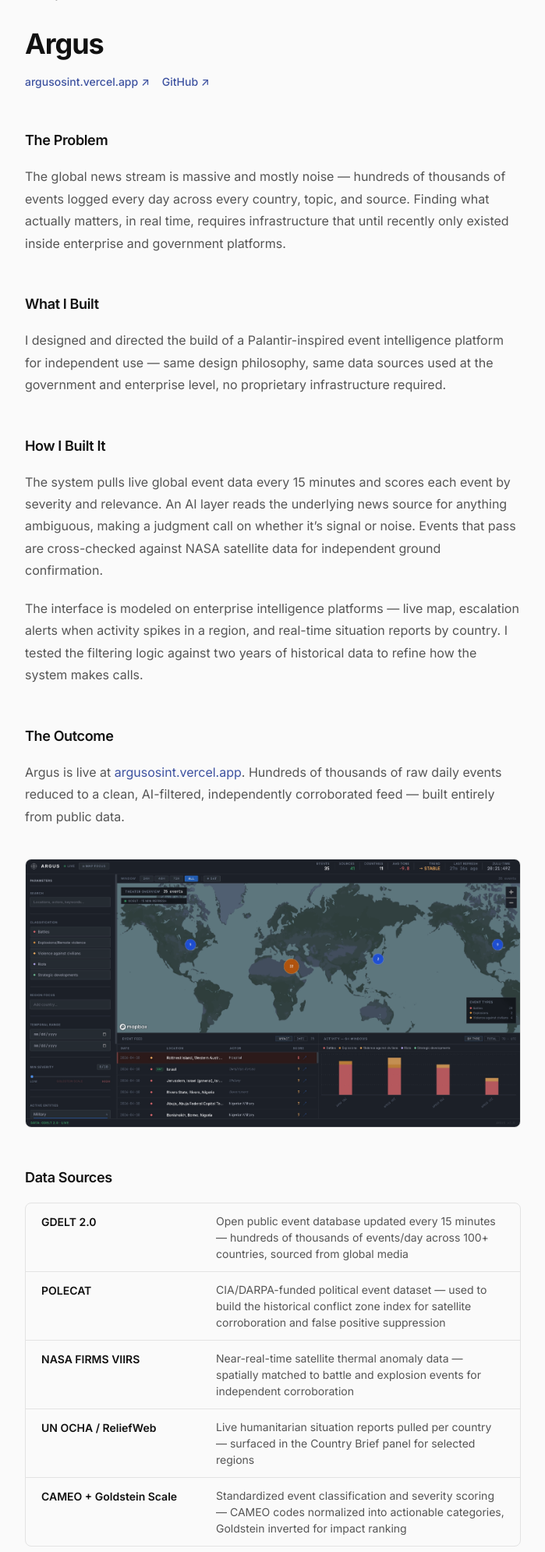
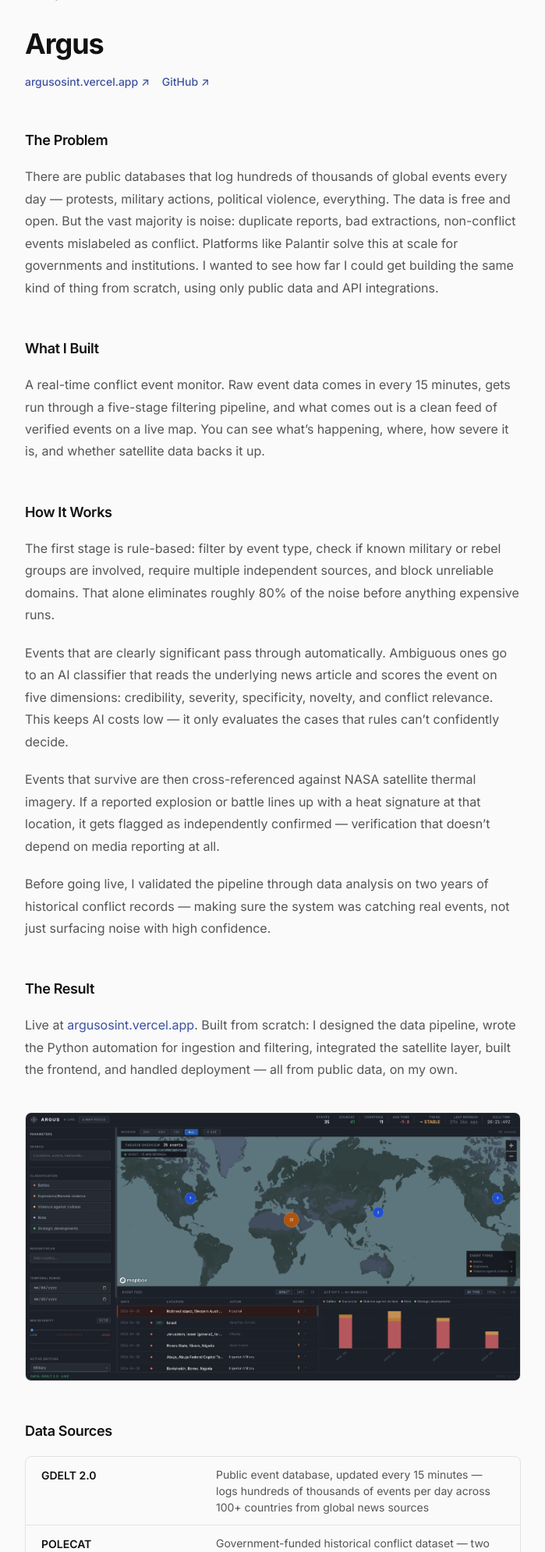
Before and after one commit to dylanglatt/dylanglatt.com, a Flask app: page /work/argus in a window 1280 px wide. Shown: the part 68-2058 px from the top of the page at 78% size, without its empty margins (290-989 px from the left). Run offline with Flask 3, Linux system fonts and the light colour scheme.

Commit message:
Rewrite project cards and case studies for clarity

```diff
--- a/static/css/main.css
+++ b/static/css/main.css
@@ -578,6 +578,17 @@ ul { list-style: none; }
   line-height: 1.1;
   color: #FFFFFF;
   margin-bottom: 0;
+}
+
+.hero-tagline {
+  font-family: 'Inter', sans-serif;
+  font-size: clamp(0.95rem, 1.5vw, 1.1rem);
+  font-weight: 400;
+  color: rgba(255, 255, 255, 0.72);
+  margin-top: var(--sp-3);
+  margin-bottom: 0;
+  letter-spacing: 0.01em;
+  line-height: 1.5;
 }
 
 .hero-actions {
--- a/templates/base.html
+++ b/templates/base.html
@@ -4,11 +4,11 @@
   <meta charset="UTF-8">
   <meta name="viewport" content="width=device-width, initial-scale=1.0">
   <title>{% block title %}Dylan Glatt{% endblock %}</title>
-  <meta name="description" content="{% block description %}Dylan Glatt — I design and deploy data products end-to-end. Quantitative modeling, AI-assisted development, and full-stack systems.{% endblock %}">
+  <meta name="description" content="{% block description %}Dylan Glatt — I find problems that don't have good solutions yet, and I build them. Quantitative background, full-stack execution, and the ability to explain both to anyone in the room.{% endblock %}">
 
   <!-- Open Graph -->
   <meta property="og:title"       content="{% block og_title %}Dylan Glatt{% endblock %}">
-  <meta property="og:description" content="{% block og_description %}I design and deploy data products end-to-end. Quantitative modeling, AI-assisted development, and full-stack systems.{% endblock %}">
+  <meta property="og:description" content="{% block og_description %}I find problems that don't have good solutions yet, and I build them. Quantitative background, full-stack execution, and the ability to explain both to anyone in the room.{% endblock %}">
   <meta property="og:type"        content="website">
   <meta property="og:url"         content="https://dylanglatt.com{{ request.path }}">
   <meta property="og:image"       content="https://dylanglatt.com{{ url_for('static', filename='img/og-image.png') }}">
--- a/templates/work_argus.html
+++ b/templates/work_argus.html
@@ -1,7 +1,7 @@
 {% extends "base.html" %}
 
 {% block title %}Argus — Dylan Glatt{% endblock %}
-{% block description %}A Palantir-inspired real-time event intelligence platform built for independent use — AI-assisted filtering that cuts through hundreds of thousands of daily news events to surface what actually matters.{% endblock %}
+{% block description %}Inspired by Palantir, I built a real-time conflict monitor from public data — filtering hundreds of thousands of daily events down to verified, satellite-confirmed signals.{% endblock %}
 
 {% block content %}
 
@@ -18,42 +18,56 @@
       <a href="https://github.com/dylanglatt/argus" target="_blank" rel="noopener" class="product-external">GitHub &nearr;</a>
     </div>
 
-    <!-- STAR Body -->
+    <!-- Case Study Body -->
     <div class="product-body">
 
       <h2>The Problem</h2>
       <p>
-        The global news stream is massive and mostly noise&nbsp;&mdash; hundreds of thousands of events
-        logged every day across every country, topic, and source. Finding what actually matters,
-        in real time, requires infrastructure that until recently only existed inside enterprise
-        and government platforms.
+        There are public databases that log hundreds of thousands of global events every day &mdash;
+        protests, military actions, political violence, everything. The data is free and open. But
+        the vast majority is noise: duplicate reports, bad extractions, non-conflict events mislabeled
+        as conflict. Platforms like Palantir solve this at scale for governments and institutions.
+        I wanted to see how far I could get building the same kind of thing from scratch, using only
+        public data and API integrations.
       </p>
 
       <h2>What I Built</h2>
       <p>
-        I designed and directed the build of a Palantir-inspired event intelligence platform for
-        independent use&nbsp;&mdash; same design philosophy, same data sources used at the government
-        and enterprise level, no proprietary infrastructure required.
+        A real-time conflict event monitor. Raw event data comes in every 15 minutes, gets run through
+        a five-stage filtering pipeline, and what comes out is a clean feed of verified events on a live
+        map. You can see what&rsquo;s happening, where, how severe it is, and whether satellite data
+        backs it up.
       </p>
 
-      <h2>How I Built It</h2>
+      <h2>How It Works</h2>
       <p>
-        The system pulls live global event data every 15 minutes and scores each event by severity
-        and relevance. An AI layer reads the underlying news source for anything ambiguous, making
-        a judgment call on whether it&rsquo;s signal or noise. Events that pass are cross-checked
-        against NASA satellite data for independent ground confirmation.
+        The first stage is rule-based: filter by event type, check if known military or rebel groups
+        are involved, require multiple independent sources, and block unreliable domains. That alone
+        eliminates roughly 80% of the noise before anything expensive runs.
       </p>
       <p>
-        The interface is modeled on enterprise intelligence platforms&nbsp;&mdash; live map, escalation
-        alerts when activity spikes in a region, and real-time situation reports by country. I tested
-        the filtering logic against two years of historical data to refine how the system makes calls.
+        Events that are clearly significant pass through automatically. Ambiguous ones go to an AI
+        classifier that reads the underlying news article and scores the event on five dimensions:
+        credibility, severity, specificity, novelty, and conflict relevance. This keeps AI costs low &mdash;
+        it only evaluates the cases that rules can&rsquo;t confidently decide.
+      </p>
+      <p>
+        Events that survive are then cross-referenced against NASA satellite thermal imagery. If a reported
+        explosion or battle lines up with a heat signature at that location, it gets flagged as
+        independently confirmed &mdash; verification that doesn&rsquo;t depend on media reporting at all.
+      </p>
+      <p>
+        Before going live, I validated the pipeline through data analysis on two years of historical
+        conflict records &mdash; making sure the system was catching real events, not just surfacing
+        noise with high confidence.
       </p>
 
-      <h2>The Outcome</h2>
+      <h2>The Result</h2>
       <p>
-        Argus is live at <a href="https://argusosint.vercel.app" target="_blank" rel="noopener" style="color: var(--accent);">argusosint.vercel.app</a>.
-        Hundreds of thousands of raw daily events reduced to a clean, AI-filtered,
-        independently corroborated feed&nbsp;&mdash; built entirely from public data.
+        Live at <a href="https://argusosint.vercel.app" target="_blank" rel="noopener" style="color: var(--accent);">argusosint.vercel.app</a>.
+        Built from scratch: I designed the data pipeline, wrote the Python automation for ingestion
+        and filtering, integrated the satellite layer, built the frontend, and handled deployment &mdash;
+        all from public data, on my own.
       </p>
 
       <!-- Screenshot at the bottom as proof -->
@@ -65,23 +79,23 @@
       <div class="tech-stack">
         <div class="tech-item">
           <span class="tech-name">GDELT 2.0</span>
-          <span class="tech-desc">Open public event database updated every 15 minutes &mdash; hundreds of thousands of events/day across 100+ countries, sourced from global media</span>
+          <span class="tech-desc">Public event database, updated every 15 minutes &mdash; logs hundreds of thousands of events per day across 100+ countries from global news sources</span>
         </div>
         <div class="tech-item">
           <span class="tech-name">POLECAT</span>
-          <span class="tech-desc">CIA/DARPA-funded political event dataset &mdash; used to build the historical conflict zone index for satellite corroboration and false positive suppression</span>
+          <span class="tech-desc">Government-funded historical conflict dataset &mdash; two years of validated records used to backtest the filtering pipeline before launch</span>
         </div>
         <div class="tech-item">
-          <span class="tech-name">NASA FIRMS VIIRS</span>
-          <span class="tech-desc">Near-real-time satellite thermal anomaly data &mdash; spatially matched to battle and explosion events for independent corroboration</span>
+          <span class="tech-name">NASA FIRMS</span>
+          <span class="tech-desc">Satellite thermal imagery, updated near real-time &mdash; matched to reported battles and explosions by location for independent confirmation</span>
         </div>
         <div class="tech-item">
-          <span class="tech-name">UN OCHA / ReliefWeb</span>
-          <span class="tech-desc">Live humanitarian situation reports pulled per country &mdash; surfaced in the Country Brief panel for selected regions</span>
+          <span class="tech-name">UN ReliefWeb</span>
+          <span class="tech-desc">Humanitarian situation reports by country &mdash; pulled live and surfaced in the country brief panel</span>
         </div>
         <div class="tech-item">
-          <span class="tech-name">CAMEO + Goldstein Scale</span>
-          <span class="tech-desc">Standardized event classification and severity scoring &mdash; CAMEO codes normalized into actionable categories, Goldstein inverted for impact ranking</span>
+          <span class="tech-name">CAMEO / Goldstein</span>
+          <span class="tech-desc">Standard classification systems for event types and severity &mdash; used to categorize and rank events before AI filtering</span>
         </div>
       </div>
 
@@ -93,15 +107,15 @@
         </div>
         <div class="tech-item">
           <span class="tech-name">Express.js</span>
-          <span class="tech-desc">API layer serving ingested events, corroboration data, and analyst feedback endpoints</span>
+          <span class="tech-desc">API layer serving filtered events, satellite data, and user feedback</span>
         </div>
         <div class="tech-item">
           <span class="tech-name">Claude Haiku (Anthropic API)</span>
-          <span class="tech-desc">Second-tier noise filter &mdash; evaluates fetched article excerpts against strict kinetic event criteria, rejecting crime, diplomacy, and non-conflict content</span>
+          <span class="tech-desc">AI noise filter &mdash; reads news articles for ambiguous events and decides whether they represent real conflict or should be discarded</span>
         </div>
         <div class="tech-item">
           <span class="tech-name">Python data pipeline</span>
-          <span class="tech-desc">Scheduled GDELT ingestion, normalization, satellite matching, and 2023&ndash;2024 backtesting against POLECAT</span>
+          <span class="tech-desc">Automated event ingestion, normalization, satellite matching, and historical data analysis</span>
         </div>
         <div class="tech-item">
           <span class="tech-name">Vercel + Vercel Blob</span>
```
Also changed, not shown: templates/about.html (+25 -14 lines), templates/index.html (+12 -11 lines), templates/work.html (+17 -14 lines), templates/work_riffd.html (+25 -24 lines).
